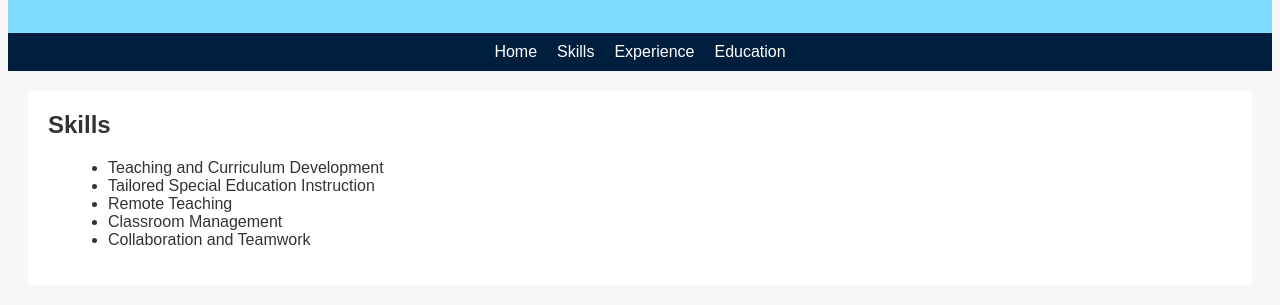
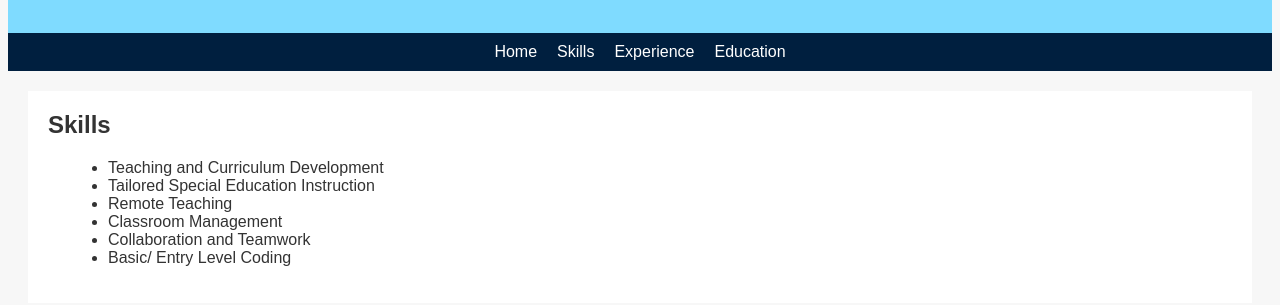
Before and after one commit to tsmith36085/EDPS6560_Taylor_Smith, a plain HTML site: page skills.html in a window 1280 px wide. Shown: the part 433-738 px from the top of the page. Drawn offline with Linux system fonts and the light colour scheme.

Commit message:
Update skills.html

```diff
--- a/skills.html
+++ b/skills.html
@@ -103,5 +103,6 @@ margin-bottom: 0;
 <li>Remote Teaching</li>
 <li>Classroom Management</li>
 <li>Collaboration and Teamwork</li>
+<li>Basic/ Entry Level Coding</li>
 </ul>
 </div>
```
